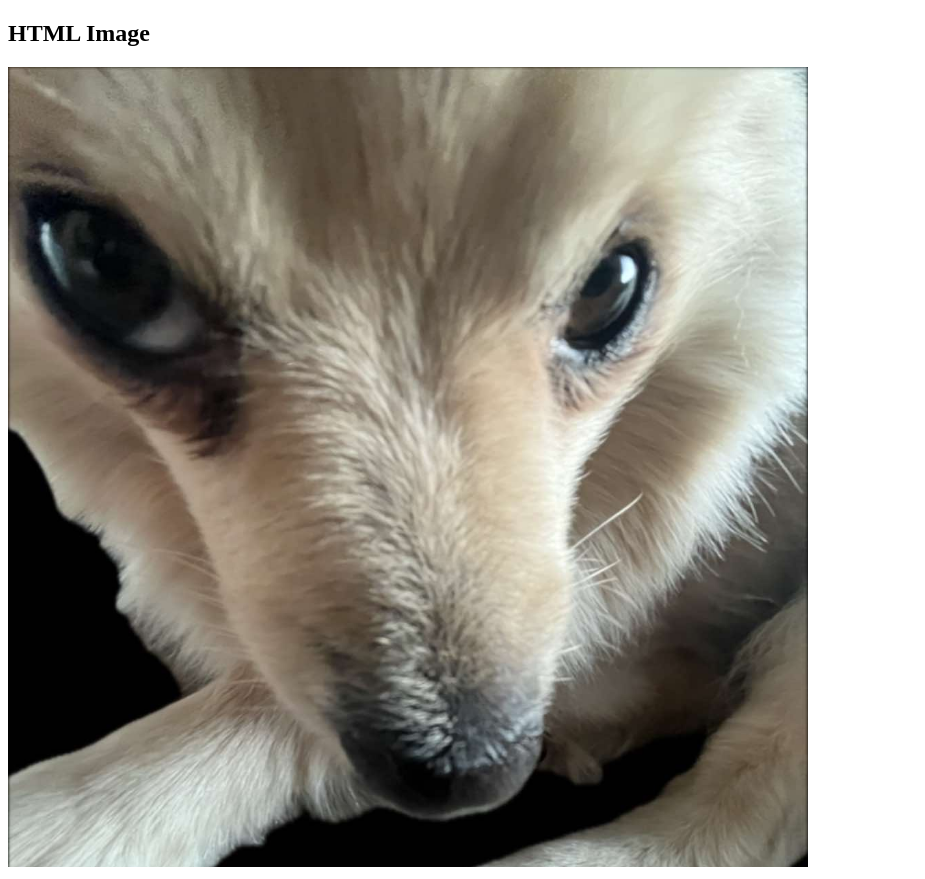
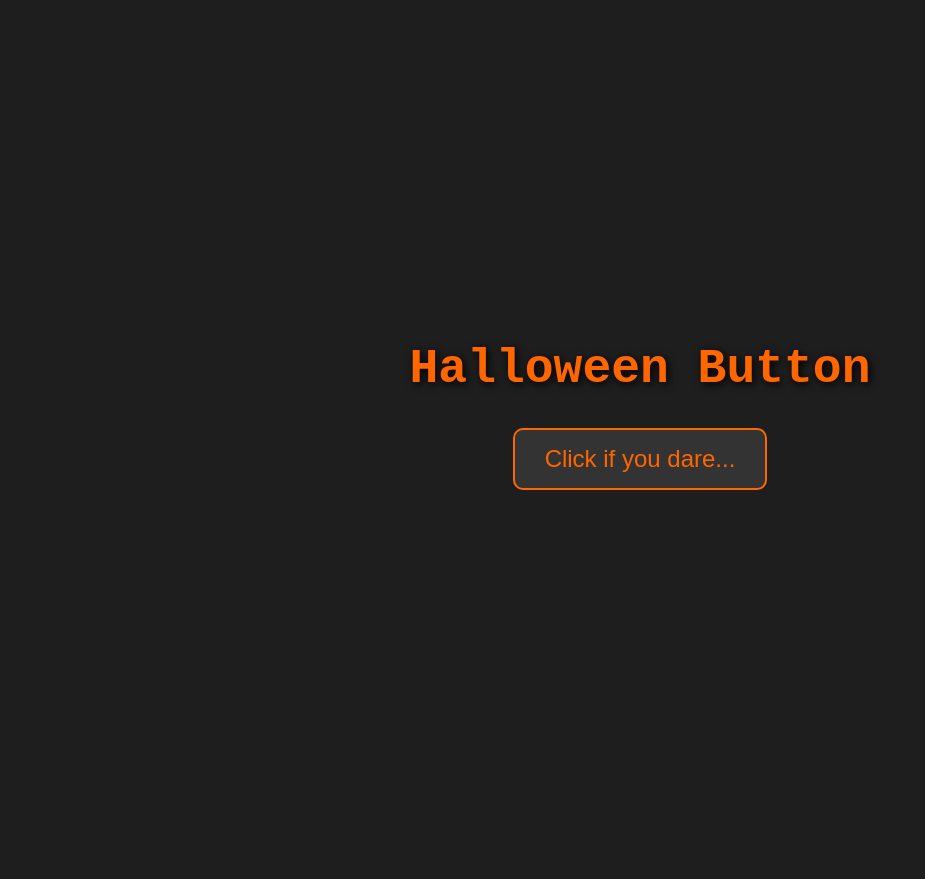
Before and after one commit to gosselele/boingodog, a website: page src/index.html in a window 1280 px wide. Shown: the whole page, without its empty margins (0-925 px from the left). After the commit the page ends 800 px from the top, so only its background shows below. Drawn offline with Linux system fonts and the light colour scheme.

Commit message:
Update index.html

```diff
--- a/src/index.html
+++ b/src/index.html
@@ -1,9 +1,104 @@
 <!DOCTYPE html>
-<html>
+<html lang="en">
+<head>
+  <meta charset="UTF-8">
+  <meta name="viewport" content="width=device-width, initial-scale=1.0">
+  <title>Halloween Button</title>
+  <style>
+    /* Background and text */
+    body {
+      background-color: #1e1e1e;
+      color: #e74c3c;
+      font-family: 'Courier New', Courier, monospace;
+      text-align: center;
+      display: flex;
+      flex-direction: column;
+      justify-content: center;
+      align-items: center;
+      height: 100vh;
+      margin: 0;
+    }
+
+    /* Title styling */
+    h1 {
+      font-size: 3em;
+      text-shadow: 2px 2px 8px black;
+      color: #ff6600;
+      animation: flicker 2s infinite;
+    }
+
+    /* Flicker animation for title */
+    @keyframes flicker {
+      0%, 19%, 21%, 23%, 25%, 54%, 56%, 100% {
+        opacity: 1;
+      }
+      20%, 24%, 55% {
+        opacity: 0.1;
+      }
+    }
+
+    /* Button styling */
+    #scareButton {
+      background-color: #333;
+      color: #ff6600;
+      font-size: 1.5em;
+      padding: 15px 30px;
+      border: 2px solid #ff6600;
+      border-radius: 10px;
+      cursor: pointer;
+      transition: background-color 0.3s, transform 0.3s;
+    }
+
+    #scareButton:hover {
+      background-color: #ff6600;
+      color: #1e1e1e;
+    }
+
+    /* Button shake animation */
+    .shake {
+      animation: shake 0.5s;
+    }
+
+    @keyframes shake {
+      0%, 100% { transform: translateX(0); }
+      10%, 30%, 50%, 70%, 90% { transform: translateX(-10px); }
+      20%, 40%, 60%, 80% { transform: translateX(10px); }
+    }
+
+    /* Hidden image styling */
+    #goblinImage {
+      display: none;
+      margin-top: 20px;
+      width: 300px;
+      animation: fadein 2s;
+    }
+
+    /* Fade-in animation */
+    @keyframes fadein {
+      from { opacity: 0; }
+      to { opacity: 1; }
+    }
+  </style>
+</head>
 <body>
 
-<h2>HTML Image</h2>
-<img src="kita.jpg" alt="kita" class="center" width="800" height="800">
+  <h1>Halloween Button</h1>
+  <button id="scareButton" onclick="showGoblin()">Click if you dare...</button>
+  <img id="goblinImage" src="goblin.jpg" alt="A spooky goblin">
+
+  <script>
+    function showGoblin() {
+      // Add shake animation to button
+      const button = document.getElementById('scareButton');
+      button.classList.add('shake');
+
+      // Display the goblin image with fade-in effect after the shake animation
+      setTimeout(() => {
+        button.classList.remove('shake');
+        document.getElementById('goblinImage').style.display = 'block';
+      }, 500); // Match this time to shake animation duration
+    }
+  </script>
 
 </body>
 </html>
```
